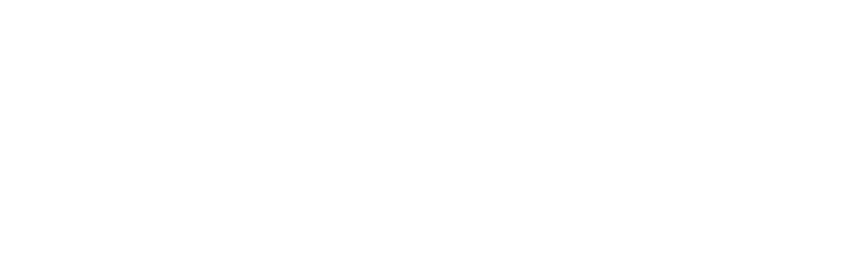
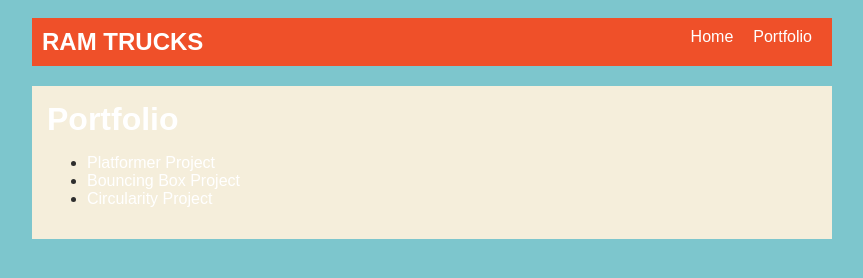
Before and after one commit to nottodaycooley00-lang/nottodaycooley00-lang.github.io, a plain HTML site: page portfolio.html in a window 1280 px wide. Shown: the whole page, without its empty margins (208-1071 px from the left). Drawn offline with Linux system fonts and the light colour scheme.

Commit message:
Portfolio Start

```diff
--- a/portfolio.html
+++ b/portfolio.html
@@ -0,0 +1,42 @@
+<!DOCTYPE html>
+<html>
+  <head>
+    <title>Ram Trucks</title>
+    <link rel="stylesheet" href="style.css" />
+  </head>
+
+  <body>
+    <!-- All content goes here -->
+    <div id="all-contents">
+      <nav>
+        <h1>RAM TRUCKS</h1>
+        <ul id="nav-ul">
+          <li class="nav-li">
+            <a href="index.html">Home</a>
+          </li>
+
+          <li class="nav-li">
+            <a href="portfolio.html">Portfolio</a>
+          </li>
+        </ul>
+      </nav>
+
+      <main>
+        <div class="content">
+          <h1>Portfolio</h1>
+          <ul id="portfolio">
+            <li>
+              <a href="fsd-projects/platformer/">Platformer Project</a>
+            </li>
+            <li>
+              <a href="fsd-projects/bouncing-box/">Bouncing Box Project</a>
+            </li>
+            <li>
+              <a href="fsd-projects/circularity/">Circularity Project</a>
+            </li>
+          </ul>
+        </div>
+      </main>
+    </div>
+  </body>
+</html>
```
Also changed, not shown: index.html (+1 -1 lines).
